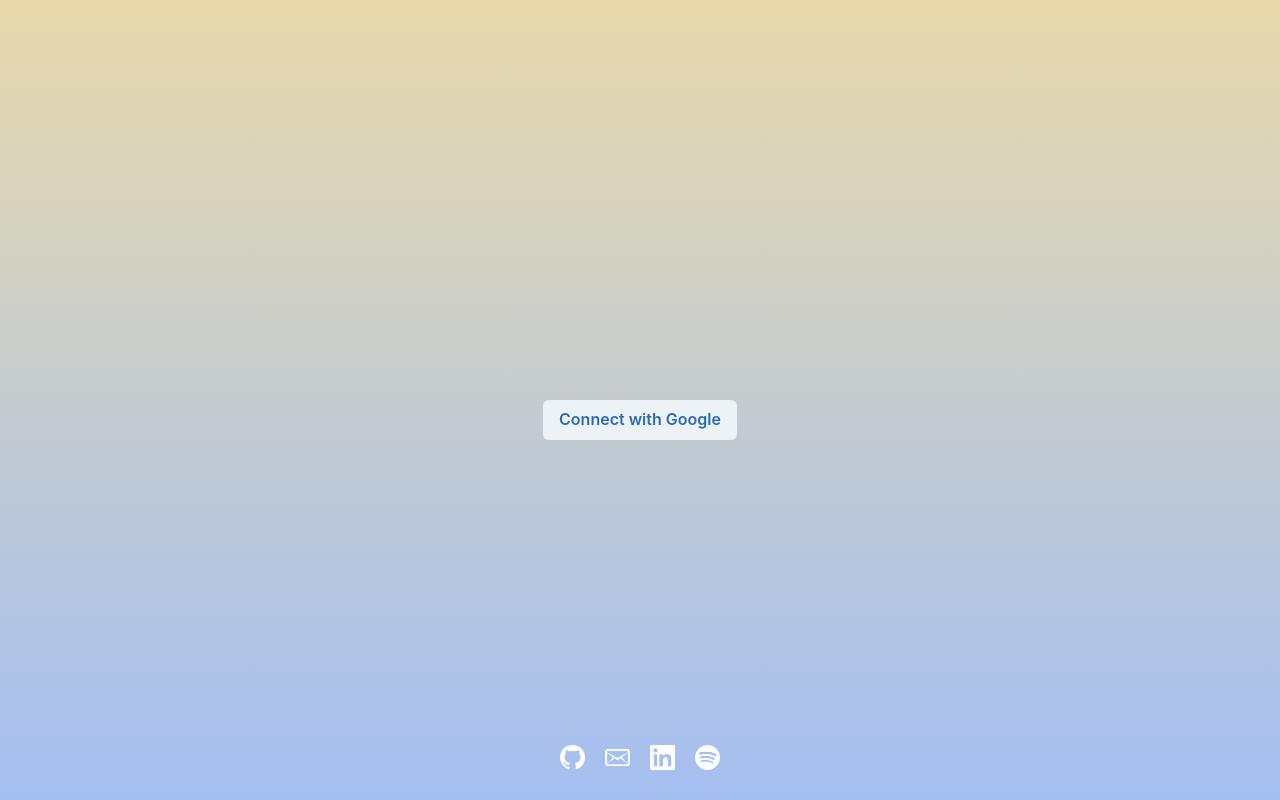
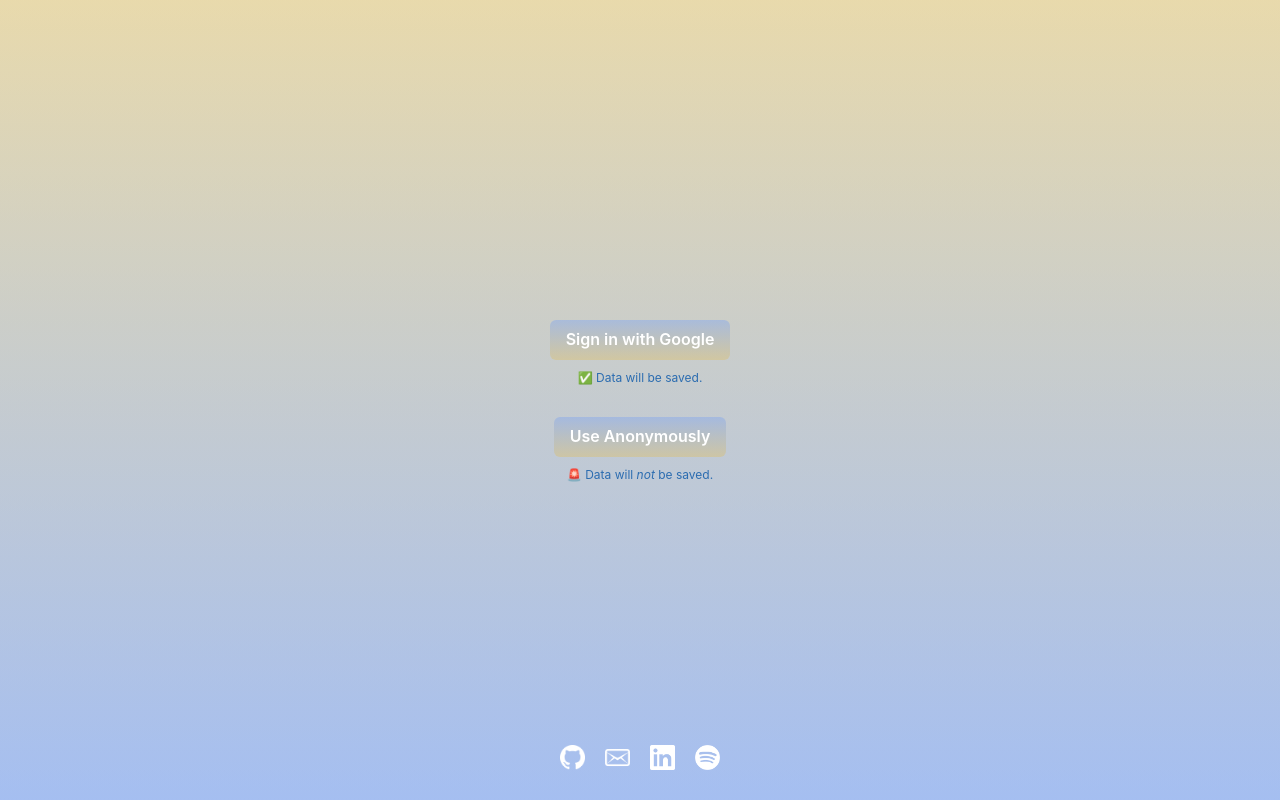
Before and after one commit to stuartleach/morningpage, a React (Create React App) app: page / in a window 1280 px wide. Built offline with nearby package versions, Linux system fonts and the light colour scheme; no server answers; a web font is replaced by a local one.

Commit message:
Anonymous functionality

```diff
--- a/src/components/App.js
+++ b/src/components/App.js
@@ -7,9 +7,10 @@ import {
 	Button,
 	Center,
 	ChakraProvider,
+	Container,
 	Text,
 } from '@chakra-ui/react'
-import { onAuthStateChanged, signOut } from 'firebase/auth'
+import { onAuthStateChanged, signInAnonymously, signOut } from 'firebase/auth'
 import 'firebase/database'
 import { getDatabase, ref, set, update } from 'firebase/database'
 import React, { useState } from 'react'
@@ -144,10 +145,57 @@ const App = (props) => {
 				<div className='vertical-center'>
 					<Box>
 						{!user ? (
-							<Center position='relative'>
-								<Button onClick={signInGoogle} mt='50vh'>
-									Connect with Google
-								</Button>{' '}
+							<Center align='center' pt='40vh'>
+								<Container
+									// bg='whatsapp.100'
+									// width='20vw'
+									align='center'
+								>
+									<Box display='block' margin='0 auto'>
+										<Button
+											onClick={signInGoogle}
+											align='center'
+											color='white'
+											style={{
+												background:
+													'linear-gradient(0deg  ,rgb(218, 193, 119,0.5),rgb(135, 169, 236, 0.5))',
+											}}
+											_hover={{ opacity: 0.5 }}
+										>
+											Sign in with Google
+										</Button>
+										<Text
+											fontSize='.75em'
+											// textAlign='center'
+											mt='10px'
+											mb='30px'
+										>
+											✅ Data will be saved.
+										</Text>
+									</Box>
+									<Box>
+										<Button
+											onClick={() =>
+												signInAnonymously(auth)
+											}
+											color='white'
+											style={{
+												background:
+													'linear-gradient(0deg  ,rgb(218, 193, 119,0.5),rgb(135, 169, 236, 0.5))',
+											}}
+											_hover={{ opacity: 0.5 }}
+										>
+											Use Anonymously
+										</Button>
+										<Text
+											fontSize='.75em'
+											// textAlign='center'
+											mt='10px'
+										>
+											🚨 Data will <em>not</em> be saved.
+										</Text>
+									</Box>
+								</Container>
 							</Center>
 						) : null}
 						{user ? (
```
